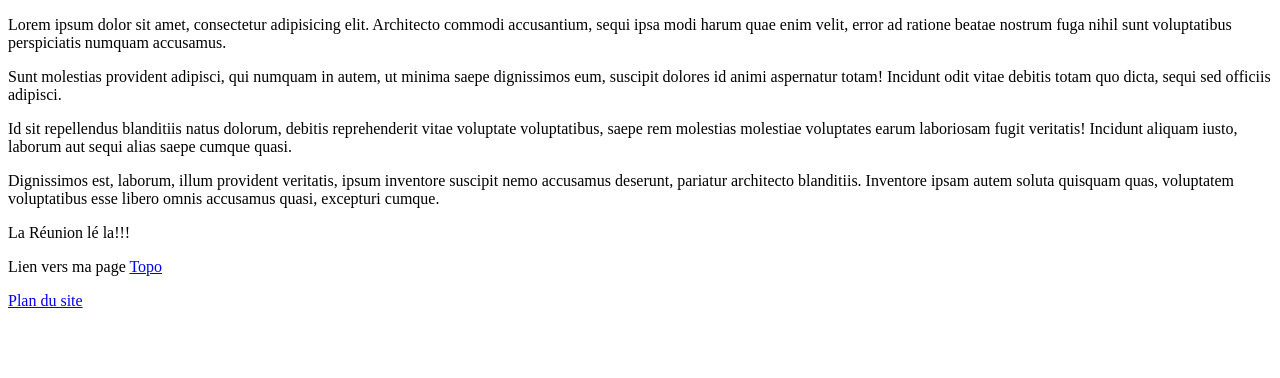
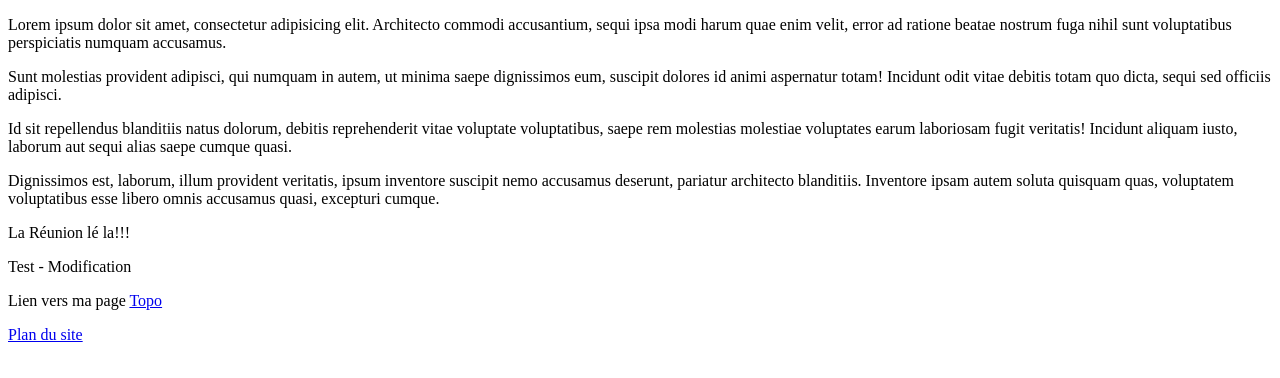
Before and after one commit to enma974/cours-1, a plain HTML site: page index.html in a window 1280 px wide. Drawn offline with Linux system fonts and the light colour scheme.

Commit message:
Modification de l'index

```diff
--- a/index.html
+++ b/index.html
@@ -10,6 +10,7 @@
 	<p>Id sit repellendus blanditiis natus dolorum, debitis reprehenderit vitae voluptate voluptatibus, saepe rem molestias molestiae voluptates earum laboriosam fugit veritatis! Incidunt aliquam iusto, laborum aut sequi alias saepe cumque quasi.</p>
 	<p>Dignissimos est, laborum, illum provident veritatis, ipsum inventore suscipit nemo accusamus deserunt, pariatur architecto blanditiis. Inventore ipsam autem soluta quisquam quas, voluptatem voluptatibus esse libero omnis accusamus quasi, excepturi cumque.</p>
 	<p>La Réunion lé la!!!</p>
+	<p>Test - Modification</p>
 	<p>Lien vers ma page <a href="topo.html">Topo</a></p>
 	<p><a href="plan.html">Plan du site</a></p>
 </body>
```
